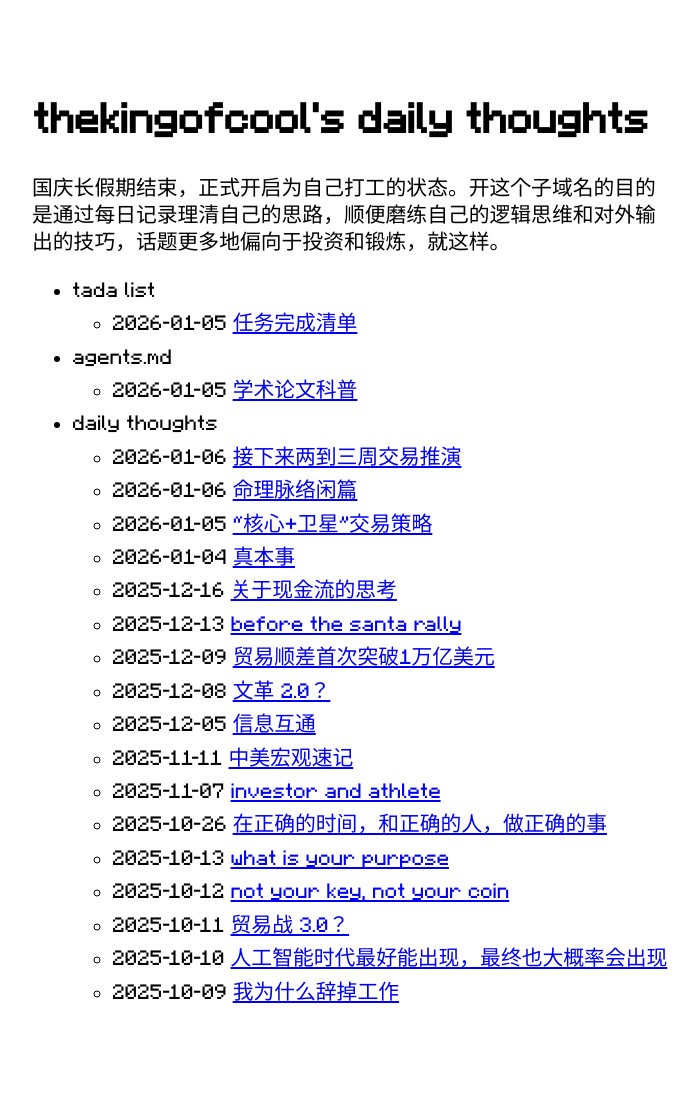
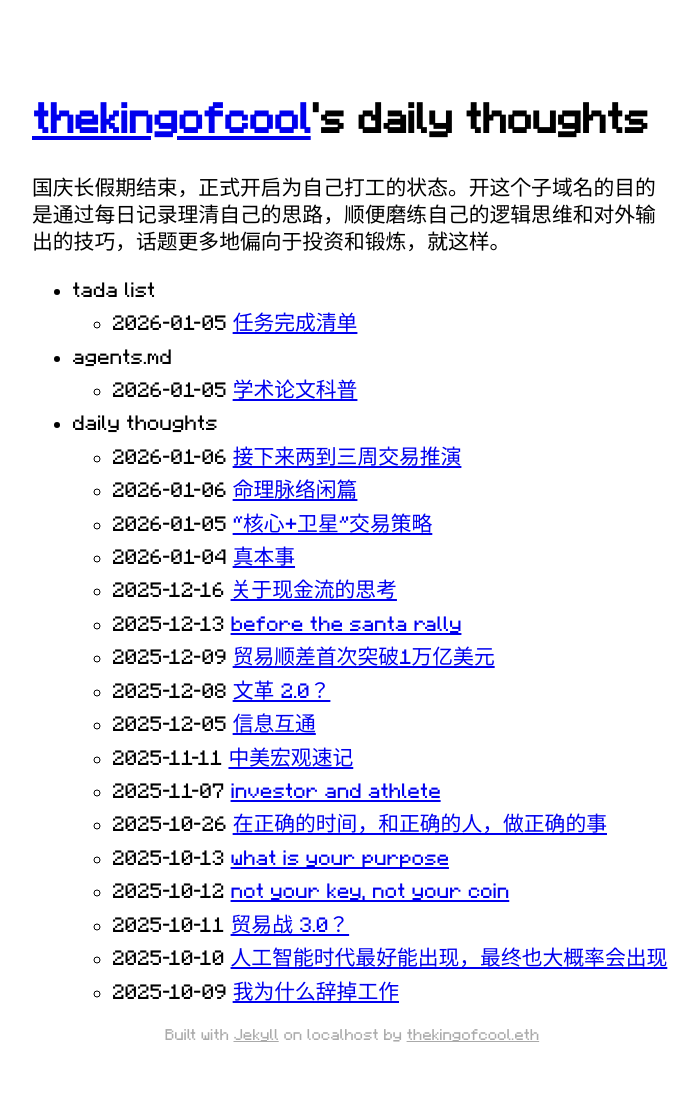
Before and after one commit to thekingofcool/daily, a Jekyll site: the page built from index.md, in a window 1280 px wide. Shown: the whole page, without its empty margins (288-986 px from the left). Built offline with Jekyll 4.4.1, drawn with Linux system fonts in a browser that asks for light colours; some web fonts are replaced; before the commit the page ends 1089 px from its top, so only the background shows below that.

Commit message:
daily update: 2026-01-07 11:41:44

```diff
--- a/_layouts/home.html
+++ b/_layouts/home.html
@@ -2,7 +2,12 @@
 layout: default
 ---
 <header>
-  <h1>{{ site.title }}</h1>
+  {% assign title_with_link = site.title | replace: "thekingofcool", '<a href="https://thekingof.cool/">thekingofcool</a>' %}
+  <h1>{{ title_with_link }}</h1>
 </header>
 {{ content }}
 {%-include menu_item.html collection=site.data.menu.entries-%}
+
+<div style="text-align: center; font-size: 0.75em; color: #aaa;" class="text-xs">
+  Built with <a href="https://jekyllrb.com/" target="_blank" style="color: #aaa;">Jekyll</a> on localhost by <a href="https://app.ens.domains/thekingofcool.eth" target="_blank" style="color: #aaa;">thekingofcool.eth</a>
+</div>
--- a/_layouts/page.html
+++ b/_layouts/page.html
@@ -7,3 +7,7 @@ layout: default
 <h1>{{ page.title }}</h1>
 
 {{ content }}
+
+<div style="text-align: center; font-size: 0.75em; color: #aaa;" class="text-xs">
+  Built with <a href="https://jekyllrb.com/" target="_blank" style="color: #aaa;">Jekyll</a> on localhost by <a href="https://app.ens.domains/thekingofcool.eth" target="_blank" style="color: #aaa;">thekingofcool.eth</a>
+</div>
```
Also changed, not shown: 404.md (+1 -1 lines), 3 other files.
